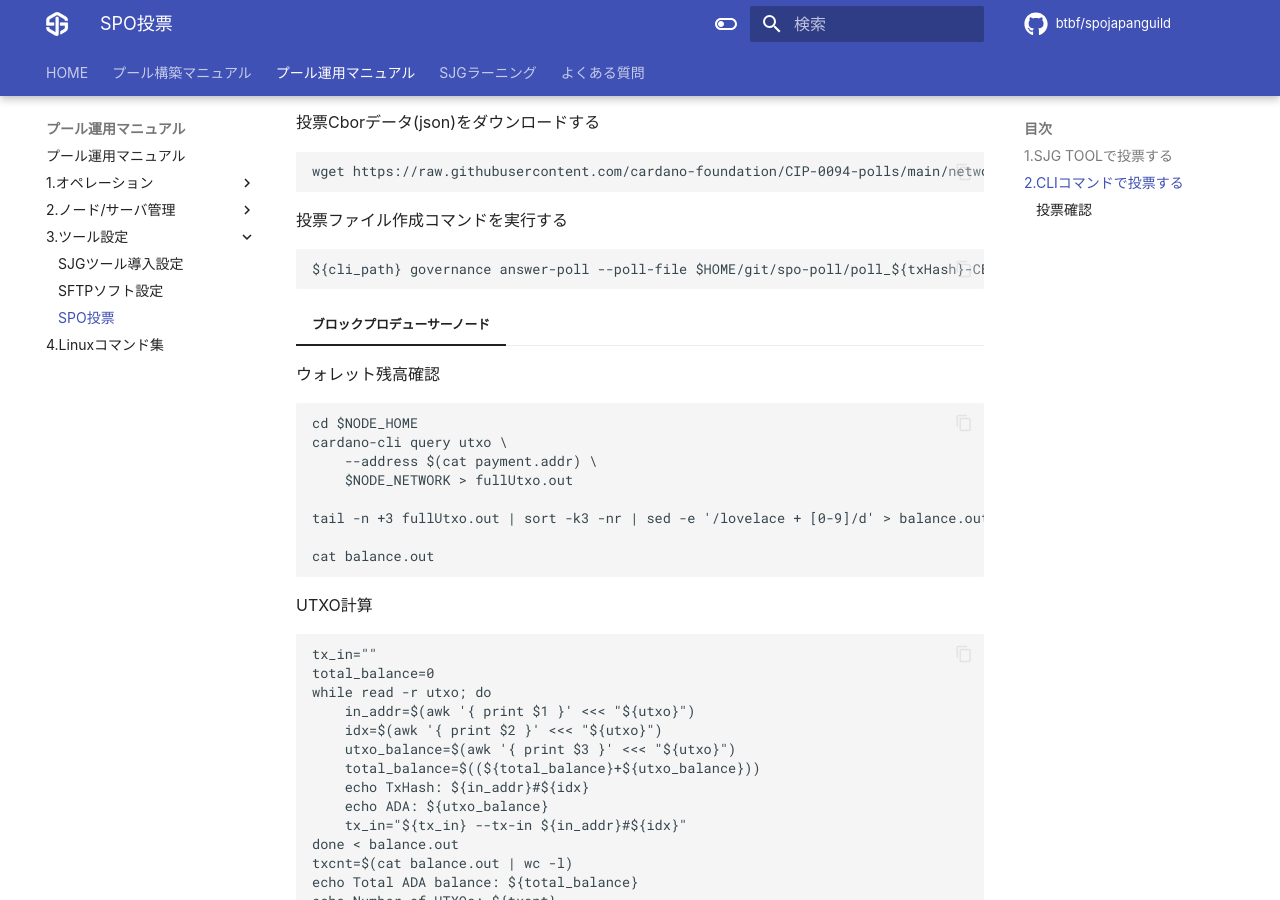
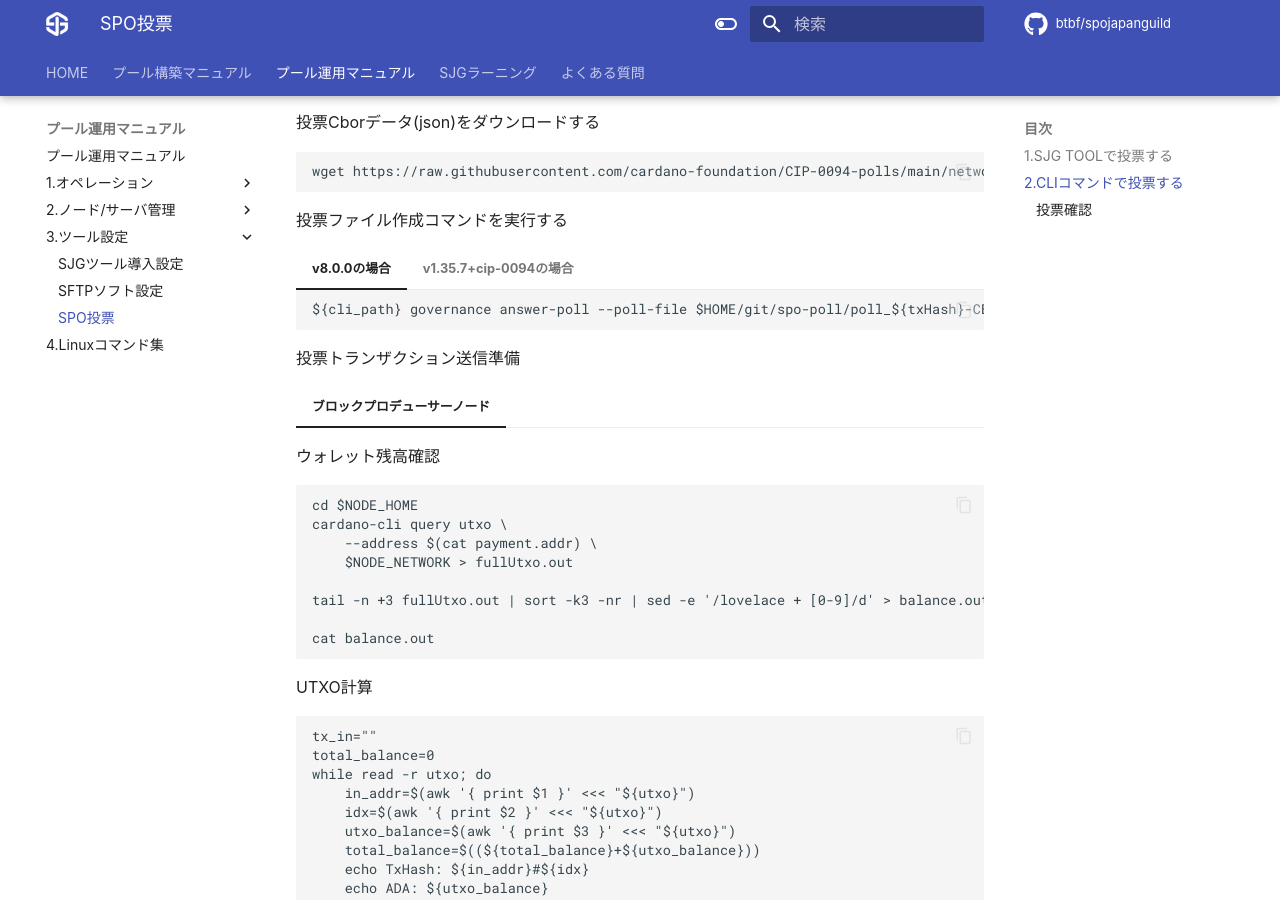
Before and after one commit to btbf/spojapanguild, an MkDocs documentation site: the page built from docs/operation/spo-poll.md, in a window 1280 px wide and 900 px high, scrolled down 2069 px. Built offline with MkDocs 1.6.1 and Material for MkDocs 9.7.7, drawn with Linux system fonts in a browser that asks for light colours; comment, search, counter and statistics services are not loaded.

Commit message:
cliバージョン振り分け

````diff
--- a/docs/operation/spo-poll.md
+++ b/docs/operation/spo-poll.md
@@ -86,9 +86,16 @@ wget https://raw.githubusercontent.com/cardano-foundation/CIP-0094-polls/main/ne
 ```
 
 投票ファイル作成コマンドを実行する
-```
-${cli_path} governance answer-poll --poll-file $HOME/git/spo-poll/poll_${txHash}-CBOR.json > $HOME/git/spo-poll/poll_${txHash}-poll-answer.json
-```
+=== "v8.0.0の場合"
+    ```
+    ${cli_path} governance answer-poll --poll-file $HOME/git/spo-poll/poll_${txHash}-CBOR.json --out-file $HOME/git/spo-poll/poll_${txHash}-poll-answer.json 2> /dev/null
+    ```
+=== "v1.35.7+cip-0094の場合"
+    ```
+    ${cli_path} governance answer-poll --poll-file $HOME/git/spo-poll/poll_${txHash}-CBOR.json > $HOME/git/spo-poll/poll_${txHash}-poll-answer.json
+    ```
+
+投票トランザクション送信準備
 
 === "ブロックプロデューサーノード"
     ウォレット残高確認
````
